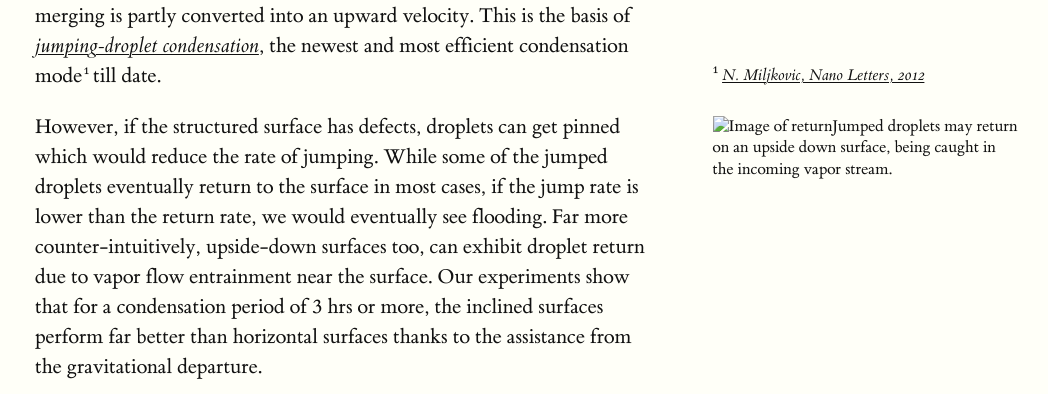
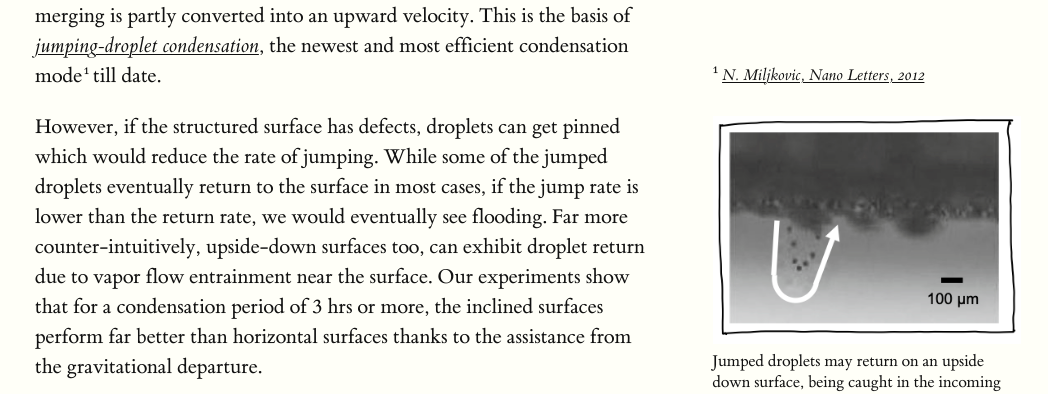
Before and after one commit to ranit-mukherjee/ranit-mukherjee.github.io, a website: page index.html in a window 1280 px wide. Shown: the part 2086-2480 px from the top of the page, without its empty margins (125-1173 px from the left). Drawn offline with Linux system fonts and the light colour scheme.

Commit message:
Update:story 1

```diff
--- a/index.html
+++ b/index.html
@@ -35,7 +35,7 @@
         <h2 id="fundamentals">Research Stories</h2>
         <h3 id="Jumping-drop">Lift off and crashing back: the surprising end of jumping-droplet condensation</h3>
         <p><span class="newthought">In any heat transfer devices,</span> the condenser surface inevitably accumulates water droplets. Removing this water is an engineering challenge as they are a hinderence to efficient heat transfer. On regular metal surfaces, this is usually achieved automatically as individual droplets of water merge and become too large to fall off the surface via gravity. However, this only works when the surface is not horizontal. If the surface is superhydrophobic, the extremely low adhesion between the droplet base and the surface ensures that the energy released during merging is partly converted into an upward velocity. This is the basis of <a href="https://journals.aps.org/prl/abstract/10.1103/PhysRevLett.103.184501"><em>jumping-droplet condensation</em></a>, the newest and most efficient condensation mode<label for="eff-cond" class="margin-toggle sidenote-number"></label></span><input type="checkbox" id="eff-cond" class="margin-toggle"/><span class="sidenote"><a href="https://pubs.acs.org/doi/abs/10.1021/nl303835d"><em>N. Miljkovic, Nano Letters, 2012</em></a></span> till date.</p>
-        <p><label for="mn-figure-1" class="margin-toggle">&#8853;</label><input type="checkbox" id="mn-figure-1" class="margin-toggle"/><span class="marginnote"><img src="img/upside.pdf" alt="Image of return"/>Jumped droplets may return on an upside down surface, being caught in the incoming vapor stream.</span>However, if the structured surface has defects, droplets can get pinned which would reduce the rate of jumping. While some of the jumped droplets eventually return to the surface in most cases, if the jump rate is lower than the return rate, we would eventually see flooding. Far more counter-intuitively, upside-down surfaces too, can exhibit droplet return due to vapor flow entrainment near the surface. Our experiments show that for a condensation period of 3 hrs or more, the inclined surfaces perform far better than horizontal surfaces thanks to the assistance from the gravitational departure. </p>
+        <p><label for="mn-figure-1" class="margin-toggle">&#8853;</label><input type="checkbox" id="mn-figure-1" class="margin-toggle"/><span class="marginnote"><img src="img/upside.png" alt="Image of return"/>Jumped droplets may return on an upside down surface, being caught in the incoming vapor stream.</span>However, if the structured surface has defects, droplets can get pinned which would reduce the rate of jumping. While some of the jumped droplets eventually return to the surface in most cases, if the jump rate is lower than the return rate, we would eventually see flooding. Far more counter-intuitively, upside-down surfaces too, can exhibit droplet return due to vapor flow entrainment near the surface. Our experiments show that for a condensation period of 3 hrs or more, the inclined surfaces perform far better than horizontal surfaces thanks to the assistance from the gravitational departure. </p>
         <figure>
           <label for="mn-exports-imports" class="margin-toggle">&#8853;</label><input type="checkbox" id="mn-exports-imports" class="margin-toggle"/><span class="marginnote">Condensate size increases with time, even for jumping droplet condensation</span>
           <img src="img/Horizontal.gif" alt="horizontal increase in size" />
```
Also changed, not shown: img/upside.png (added), 2 other files.
